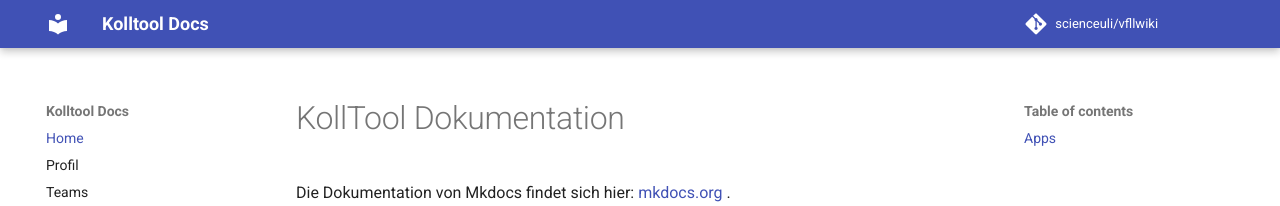
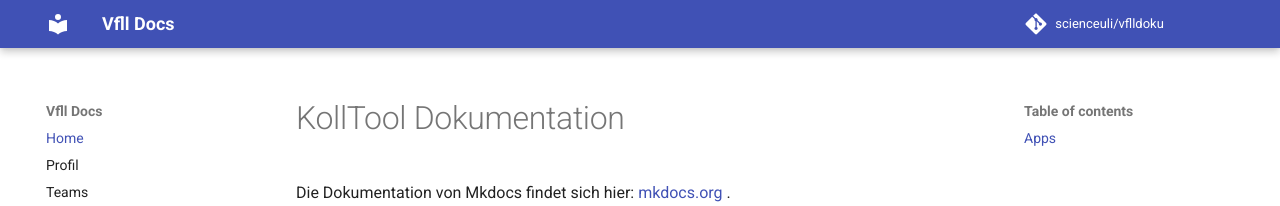
Before and after one commit to scienceuli/vflldoku, an MkDocs documentation site: the page built from docs/index.md, in a window 1280 px wide. Shown: the top 206 px of the page. Built offline with MkDocs 1.6.1 and Material for MkDocs 9.7.7, drawn with Linux system fonts in a browser that asks for light colours; comment, search, counter and statistics services are not loaded.

Commit message:
missing settings

```diff
--- a/mkdocs.yml
+++ b/mkdocs.yml
@@ -1,11 +1,11 @@
 # Metadata
-site_name: Kolltool Docs
-site_url: https://kolltooldocs.vfll.de
+site_name: Vfll Docs
+site_url: https://doku.vfll.de
 site_author: Ulrich Kilian
 
 # Repository
-repo_name: scienceuli/vfllwiki
-repo_url: https://github.com/scienceuli/vfllwiki
+repo_name: scienceuli/vflldoku
+repo_url: https://github.com/scienceuli/vflldoku
 
 # Navigation
 nav:
```
Also changed, not shown: 1 other file.
